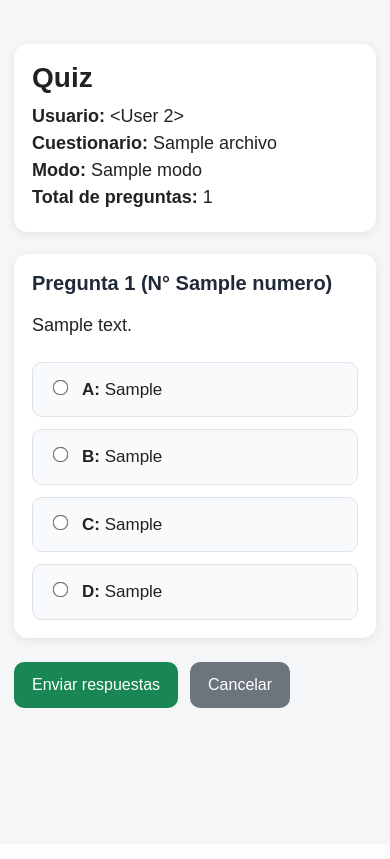
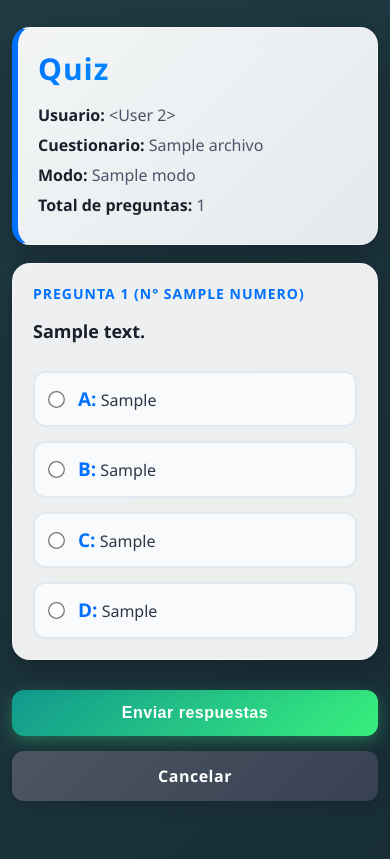
Before and after one commit to vima-vip/topovima316, a Flask app: template templates/quiz.html in a window 390 px wide. Before the commit the page ends 708 px from the top, so only its background shows below. Run offline with Flask 3, Linux system fonts and the light colour scheme; the template is opened without the code that fills it: values that come from a table or form of the project are taken from there, most other values are stand-ins (such as "Sample title", 1, 10 or a date in 2020).

Commit message:
initial commit

```diff
--- a/templates/quiz.html
+++ b/templates/quiz.html
@@ -9,145 +9,236 @@
             box-sizing: border-box;
         }
 
+        /* 1. FONDO CON GRADIENTE MODERNO Y ANIMADO (Igual al Login) */
         body {
-            font-family: Arial, sans-serif;
+            font-family: 'Segoe UI', Tahoma, Geneva, Verdana, sans-serif;
             margin: 0;
-            background: #f4f6f8;
-            color: #222;
+            background: linear-gradient(-45deg, #0f2027, #203a43, #2c5364);
+            background-size: 400% 400%;
+            animation: gradientBG 15s ease infinite;
+            color: #ffffff;
+            min-height: 100vh;
+        }
+
+        @keyframes gradientBG {
+            0% { background-position: 0% 50%; }
+            50% { background-position: 100% 50%; }
+            100% { background-position: 0% 50%; }
         }
 
         .container {
-            max-width: 1000px;
-            margin: 30px auto;
+            max-width: 900px;
+            margin: 40px auto;
             padding: 20px;
         }
 
+        /* 2. TARJETAS CON EFECTO GLASSMORPHISM MODERNO */
         .card {
-            background: #fff;
-            border-radius: 14px;
-            box-shadow: 0 2px 10px rgba(0, 0, 0, 0.08);
-            padding: 24px;
-            margin-bottom: 22px;
+            background: rgba(255, 255, 255, 0.92);
+            backdrop-filter: blur(10px);
+            -webkit-backdrop-filter: blur(10px);
+            border: 1px solid rgba(255, 255, 255, 0.4);
+            border-radius: 18px;
+            box-shadow: 0 10px 30px rgba(0, 0, 0, 0.25);
+            padding: 30px;
+            margin-bottom: 25px;
+            color: #2c3e50;
+            transition: transform 0.3s ease, box-shadow 0.3s ease;
+        }
+
+        .card:hover {
+            transform: translateY(-2px);
+            box-shadow: 0 12px 35px rgba(0, 0, 0, 0.3);
+        }
+
+        /* 3. ENCABEZADO ESTILO PREMIUM */
+        .encabezado {
+            background: linear-gradient(135deg, rgba(255, 255, 255, 0.95), rgba(240, 244, 248, 0.95));
+            border-left: 6px solid #0072ff;
         }
 
         .encabezado h1 {
-            margin: 0 0 12px 0;
-            font-size: 34px;
+            margin: 0 0 15px 0;
+            font-size: 36px;
+            background: linear-gradient(135deg, #0072ff, #00c6ff);
+            -webkit-background-clip: text;
+            -webkit-text-fill-color: transparent;
+            font-weight: 800;
+            letter-spacing: 1px;
         }
 
         .encabezado p {
-            margin: 6px 0;
-            font-size: 18px;
+            margin: 8px 0;
+            font-size: 16px;
+            color: #4a5568;
         }
 
+        .encabezado p strong {
+            color: #1a202c;
+        }
+
+        /* 4. SECCIÓN DE PREGUNTAS */
         .pregunta-titulo {
-            margin: 0 0 16px 0;
-            font-size: 22px;
-            color: #1f2937;
+            margin: 0 0 14px 0;
+            font-size: 14px;
+            text-transform: uppercase;
+            letter-spacing: 1px;
+            color: #0072ff;
+            font-weight: 700;
         }
 
         .pregunta-texto {
-            font-size: 22px;
+            font-size: 20px;
+            font-weight: 600;
             line-height: 1.6;
-            margin-bottom: 22px;
+            margin-bottom: 25px;
+            color: #1a202c;
             white-space: normal;
             word-break: break-word;
         }
 
+        /* 5. OPCIONES INTERACTIVAS Y LLAMATIVAS */
         .opciones {
             display: flex;
             flex-direction: column;
-            gap: 12px;
+            gap: 14px;
         }
 
         .opcion {
             display: flex;
-            align-items: flex-start;
-            gap: 12px;
+            align-items: center;
+            gap: 15px;
             width: 100%;
-            padding: 14px 16px;
+            padding: 16px 20px;
             background: #f8fafc;
-            border: 1px solid #dbe2ea;
-            border-radius: 10px;
+            border: 2px solid #e2e8f0;
+            border-radius: 12px;
             cursor: pointer;
-            transition: 0.2s ease;
+            transition: all 0.25s ease;
         }
 
+        /* Efecto al pasar el mouse por encima de una opción */
         .opcion:hover {
-            background: #eef4ff;
-            border-color: #b8cdf5;
+            background: #edf2f7;
+            border-color: #0072ff;
+            transform: translateX(4px);
+        }
+
+        /* Cambio de color cuando el input radio interno está seleccionado */
+        .opcion:has(input[type="radio"]:checked) {
+            background: #ebf8ff;
+            border-color: #0072ff;
+            box-shadow: 0 0 12px rgba(0, 114, 255, 0.15);
         }
 
         .opcion input[type="radio"] {
-            margin-top: 4px;
+            margin: 0;
             flex-shrink: 0;
-            transform: scale(1.2);
+            transform: scale(1.3);
+            accent-color: #0072ff; /* Da color azul moderno al radio button */
         }
 
         .opcion-texto {
-            font-size: 19px;
+            font-size: 18px;
+            color: #2d3748;
             line-height: 1.5;
             white-space: normal;
             word-break: break-word;
         }
 
+        .opcion-texto strong {
+            color: #0072ff;
+            font-size: 19px;
+        }
+
+        /* 6. BOTONES DE ACCIÓN ESTILIZADOS */
         .acciones {
             display: flex;
-            gap: 12px;
+            gap: 15px;
             flex-wrap: wrap;
-            margin-top: 24px;
+            margin-top: 30px;
         }
 
         button, .boton {
             border: none;
-            border-radius: 10px;
-            padding: 14px 18px;
+            border-radius: 12px;
+            padding: 16px 30px;
             font-size: 16px;
+            font-weight: 600;
             text-decoration: none;
             cursor: pointer;
+            transition: all 0.3s ease;
+            display: inline-flex;
+            align-items: center;
+            justify-content: center;
+            letter-spacing: 0.5px;
         }
 
+        /* Botón Enviar Respuestas (Verde Premium) */
         button {
-            background: #198754;
+            background: linear-gradient(135deg, #11998e, #38ef7d);
             color: white;
+            box-shadow: 0 5px 15px rgba(56, 239, 125, 0.3);
         }
 
         button:hover {
-            background: #157347;
+            transform: translateY(-2px);
+            box-shadow: 0 7px 20px rgba(56, 239, 125, 0.5);
+            filter: brightness(1.05);
         }
 
+        button:active {
+            transform: translateY(0);
+        }
+
+        /* Botón Cancelar (Gris Elegante) */
         .boton {
-            background: #6c757d;
+            background: linear-gradient(135deg, #4b5563, #374151);
             color: white;
+            box-shadow: 0 5px 15px rgba(0, 0, 0, 0.15);
         }
 
         .boton:hover {
-            background: #5c636a;
+            transform: translateY(-2px);
+            box-shadow: 0 7px 20px rgba(0, 0, 0, 0.25);
+            filter: brightness(1.1);
         }
 
+        .boton:active {
+            transform: translateY(0);
+        }
+
+        /* 7. RESPONSIVIDAD REFORZADA */
         @media (max-width: 768px) {
             .container {
-                padding: 14px;
+                padding: 12px;
+                margin: 15px auto;
             }
 
             .card {
-                padding: 18px;
+                padding: 20px;
+                margin-bottom: 18px;
             }
 
             .encabezado h1 {
-                font-size: 28px;
-            }
-
-            .pregunta-titulo {
-                font-size: 20px;
+                font-size: 30px;
             }
 
             .pregunta-texto {
                 font-size: 18px;
             }
 
+            .opcion {
+                padding: 12px 15px;
+            }
+
             .opcion-texto {
-                font-size: 17px;
+                font-size: 16px;
+            }
+
+            button, .boton {
+                width: 100%; /* Botones de ancho completo en móviles */
+                padding: 14px;
             }
         }
     </style>
```
Also changed, not shown: crear_usuarios.py (+6 -3 lines), templates/login.html (+116 -55 lines), quiz.db, 4 other files.
